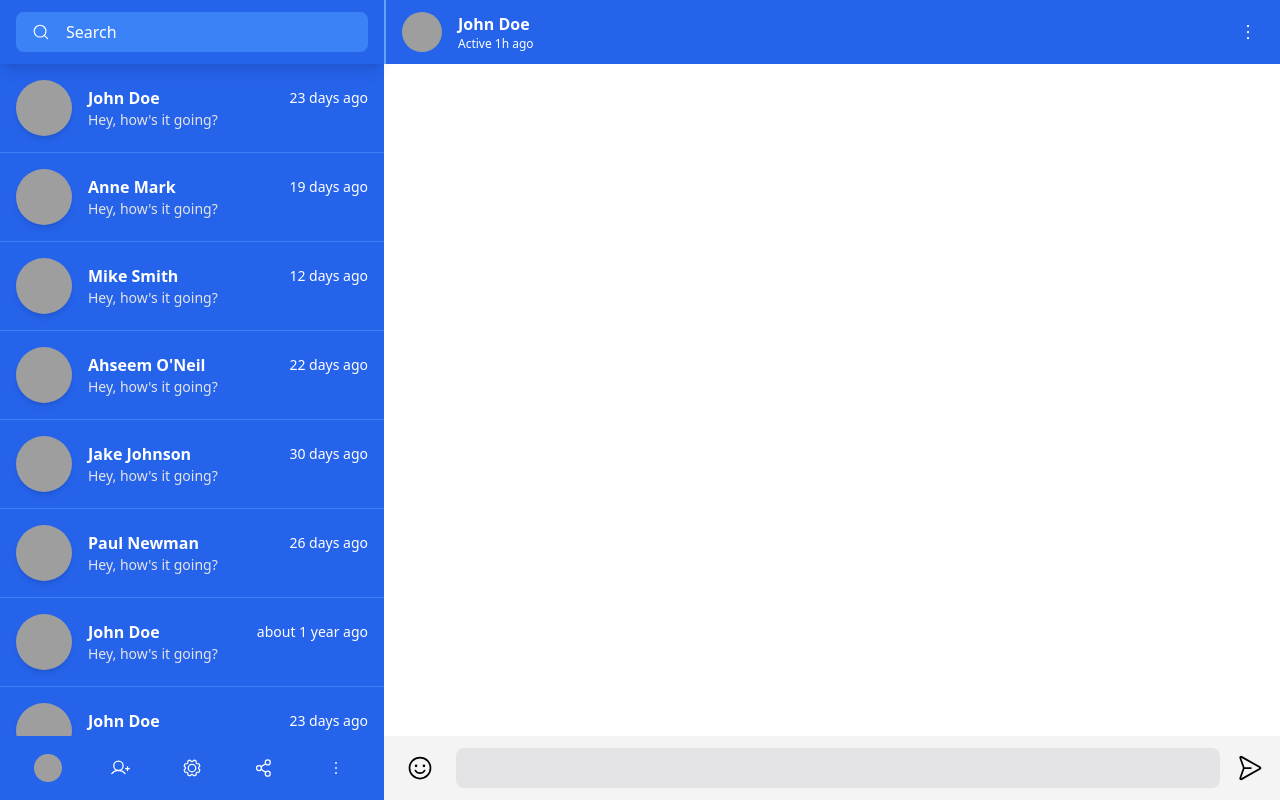
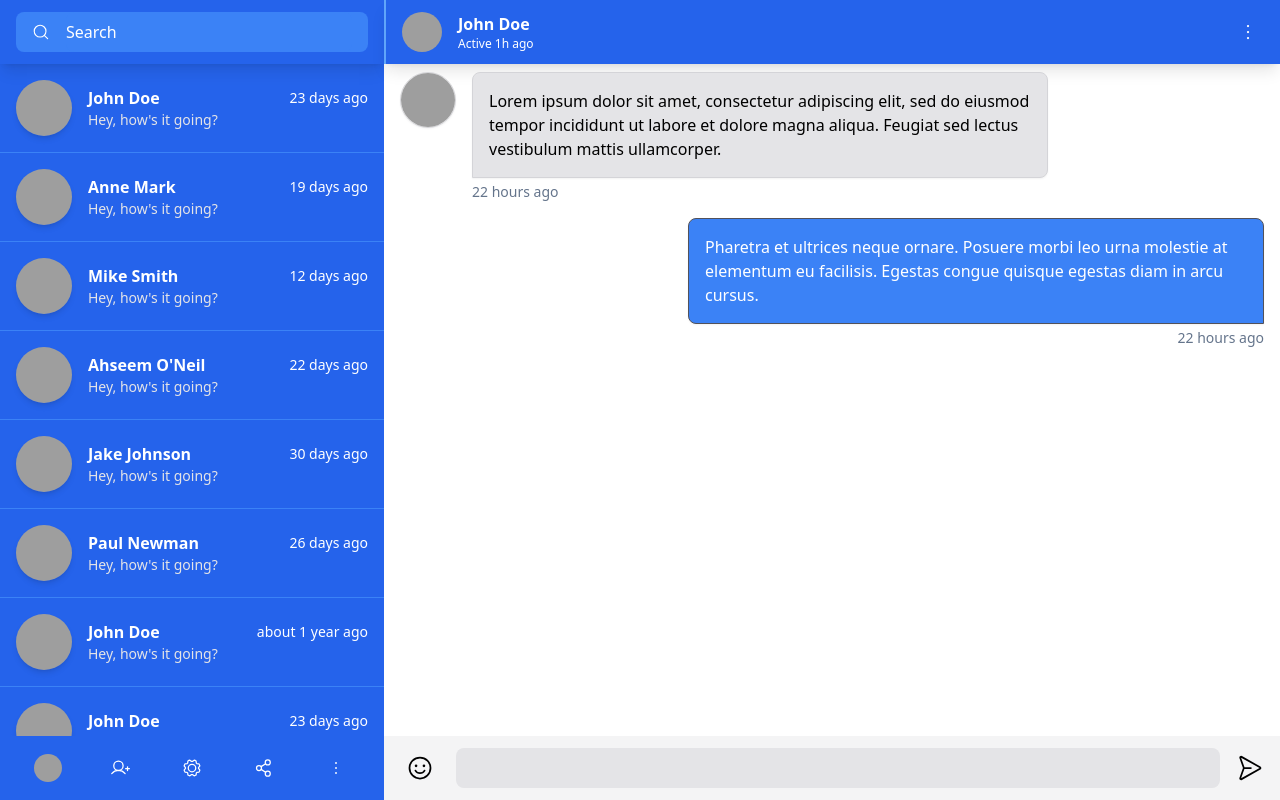
Before and after one commit to rodrigordgfs/R-Chat, a React (Vite) app: page / in a window 1280 px wide. Built offline with nearby package versions, Linux system fonts and the light colour scheme; grey boxes are pictures that could not be loaded.

Commit message:
Feature: Criado os balões do chat

```diff
--- /dev/null
+++ b/src/components/ConversatinTileReceived/index.tsx
@@ -0,0 +1,22 @@
+interface ConversatinTileReceivedProps {
+  message: string;
+}
+
+export function ConversatinTileReceived({
+  message,
+}: ConversatinTileReceivedProps) {
+  return (
+    <div className="w-full flex flex-row items-start gap-4 py-2">
+      <img
+        src="https://randomuser.me/api/portraits/men/45.jpg"
+        className="w-14 h-14 rounded-full shadow-sm border border-zinc-300"
+      />
+      <div className="flex-1 flex flex-col max-w-xl gap-1">
+        <span className="bg-zinc-200 rounded-tl-lg rounded-tr-lg rounded-br-lg p-4 border border-zinc-300 shadow-sm">
+          {message}
+        </span>
+        <span className="text-sm text-slate-500">22 hours ago</span>
+      </div>
+    </div>
+  );
+}
--- a/src/components/Conversation/index.tsx
+++ b/src/components/Conversation/index.tsx
@@ -9,5 +9,5 @@ export function Conversation() {
       <ConversationChat />
       <ConversationInput />
     </div>
-    )
+  );
 }
--- a/src/components/ConversationChat/index.tsx
+++ b/src/components/ConversationChat/index.tsx
@@ -1,5 +1,11 @@
+import { ConversatinTileReceived } from "../ConversatinTileReceived";
+import { ConversationTileSent } from "../ConversationTileSent";
+
 export function ConversationChat() {
-    return (
-        <div className="flex-1 "></div>
-    )
+  return (
+    <div className="flex-1 px-4">
+      <ConversatinTileReceived message="Lorem ipsum dolor sit amet, consectetur adipiscing elit, sed do eiusmod tempor incididunt ut labore et dolore magna aliqua. Feugiat sed lectus vestibulum mattis ullamcorper." />
+      <ConversationTileSent message="Pharetra et ultrices neque ornare. Posuere morbi leo urna molestie at elementum eu facilisis. Egestas congue quisque egestas diam in arcu cursus." />
+    </div>
+  );
 }
--- a/src/components/ConversationHeader/index.tsx
+++ b/src/components/ConversationHeader/index.tsx
@@ -2,7 +2,7 @@ import { DotsThreeVertical } from 'phosphor-react'
 
 export function ConversationHeader() {
   return (
-    <div className="w-full h-16 bg-blue-600 border-l-2 border-blue-400 flex flex-row items-center px-4 gap-4">
+    <div className="w-full h-16 bg-blue-600 border-l-2 border-blue-400 flex flex-row items-center px-4 gap-4 shadow-lg">
       <img
         src="https://randomuser.me/api/portraits/men/45.jpg"
         className="w-10 h-10 rounded-full"
--- /dev/null
+++ b/src/components/ConversationTileSent/index.tsx
@@ -0,0 +1,16 @@
+interface ConversationTileSentProps {
+  message: string;
+}
+
+export function ConversationTileSent({ message }: ConversationTileSentProps) {
+  return (
+    <div className="w-full flex flex-col items-end py-2">
+      <div className="flex-1 flex flex-col max-w-xl gap-1 items-end">
+        <span className="bg-blue-500 text-white rounded-tl-lg rounded-tr-lg rounded-bl-lg p-4 border border-zinc-600 shadow-sm">
+          {message}
+        </span>
+        <span className="text-sm text-slate-500">22 hours ago</span>
+      </div>
+    </div>
+  );
+}
```
Lines whose indentation alone changed are shown as unchanged.
